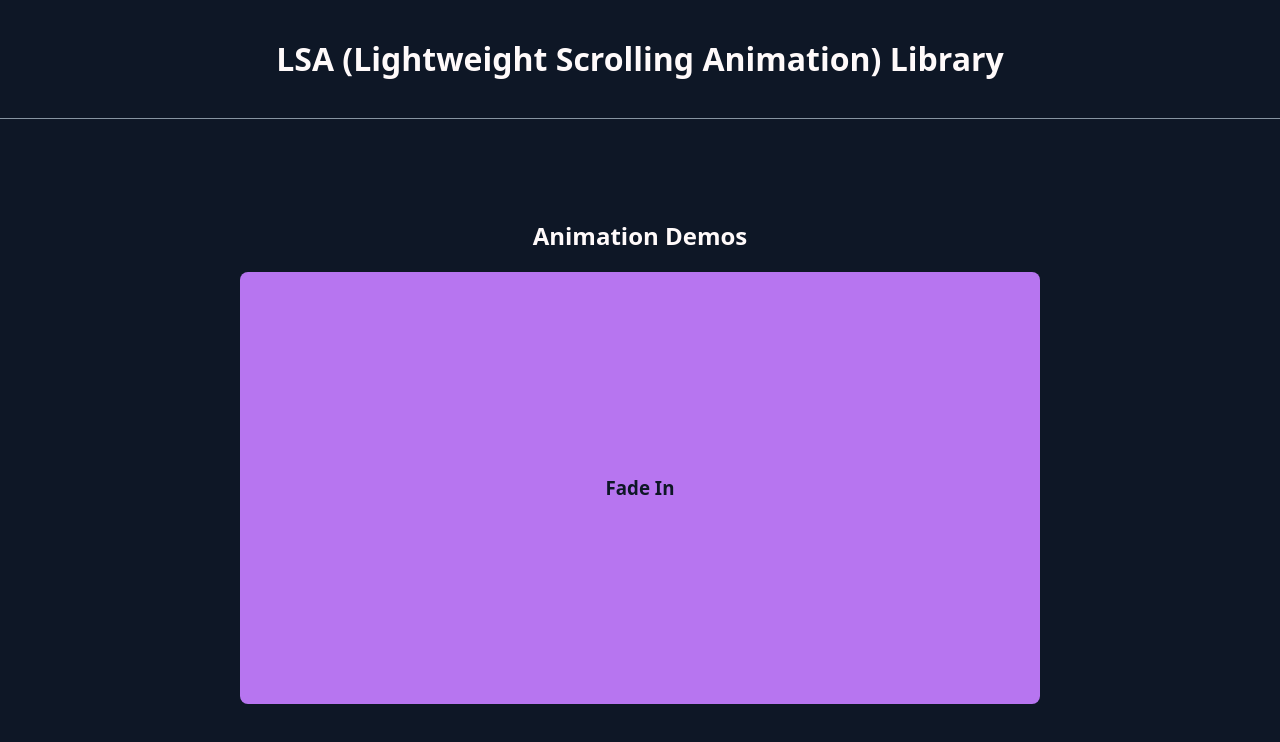
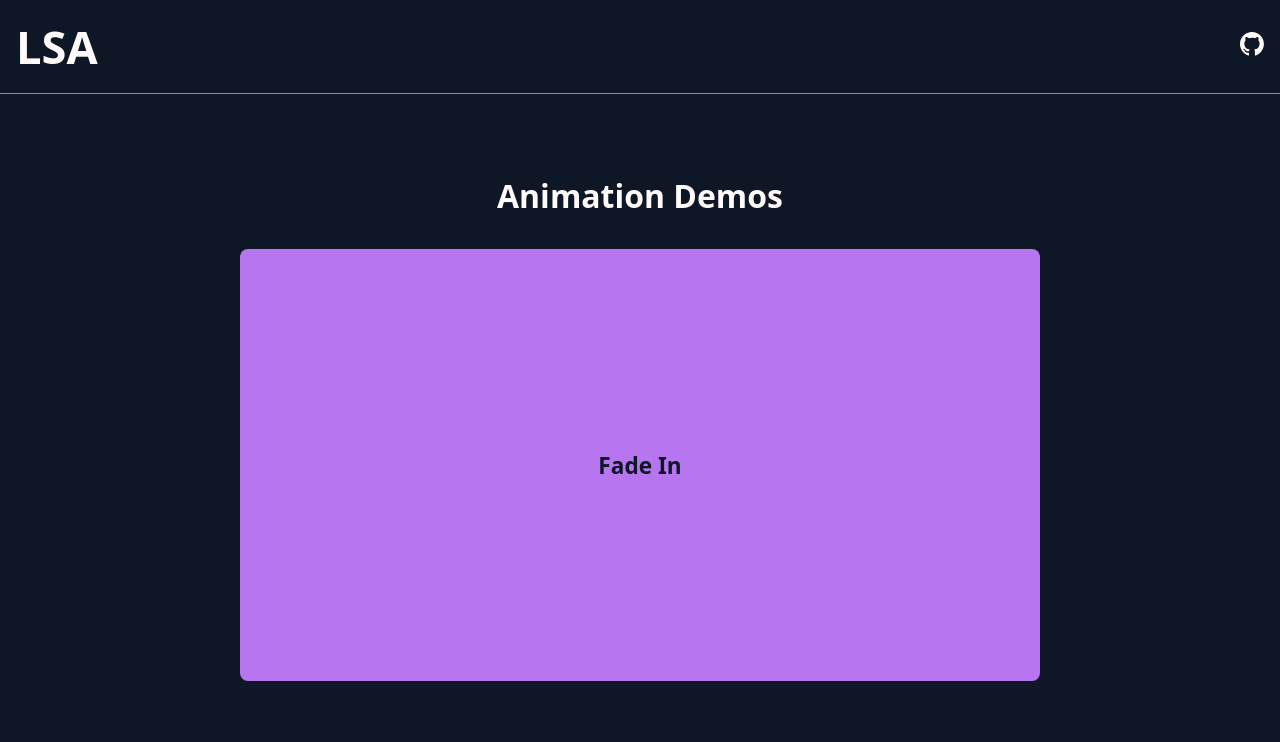
Before and after one commit to joshnussbaum89/lsa, a plain HTML site: page index.html in a window 1280 px wide. Shown: the top 742 px of the page. Drawn offline with Linux system fonts and the light colour scheme.

Commit message:
feat(app): add github repo link to header

```diff
--- a/index.html
+++ b/index.html
@@ -3,14 +3,35 @@
   <head>
     <meta charset="UTF-8" />
     <meta name="viewport" content="width=device-width, initial-scale=1.0" />
+    <meta
+      name="description"
+      content="Easy to use, lightweight scrolling animations (LSA) for your website."
+    />
     <link rel="stylesheet" href="style.css" />
     <link rel="stylesheet" href="lsa/style.css" />
-    <script src="lsa/main.js"></script>
-    <title>LSA (Lightweight Scrolling Animation) Library</title>
+    <script src="lsa/main.js" defer></script>
+    <title>Lightweight Scrolling Animations (LSA)</title>
   </head>
   <body>
     <header>
-      <h1>LSA (Lightweight Scrolling Animation) Library</h1>
+      <div class="flex">
+        <h1>LSA</h1>
+        <a
+          href="https://github.com/wave-land-web/lsa"
+          target="_blank"
+          rel="noopener noreferrer"
+          aria-label="GitHub Repo"
+          title="GitHub Repo"
+        >
+          <svg width="98" height="96" xmlns="http://www.w3.org/2000/svg" viewBox="0 0 98 96">
+            <path
+              fill-rule="evenodd"
+              clip-rule="evenodd"
+              d="M48.854 0C21.839 0 0 22 0 49.217c0 21.756 13.993 40.172 33.405 46.69 2.427.49 3.316-1.059 3.316-2.362 0-1.141-.08-5.052-.08-9.127-13.59 2.934-16.42-5.867-16.42-5.867-2.184-5.704-5.42-7.17-5.42-7.17-4.448-3.015.324-3.015.324-3.015 4.934.326 7.523 5.052 7.523 5.052 4.367 7.496 11.404 5.378 14.235 4.074.404-3.178 1.699-5.378 3.074-6.6-10.839-1.141-22.243-5.378-22.243-24.283 0-5.378 1.94-9.778 5.014-13.2-.485-1.222-2.184-6.275.486-13.038 0 0 4.125-1.304 13.426 5.052a46.97 46.97 0 0 1 12.214-1.63c4.125 0 8.33.571 12.213 1.63 9.302-6.356 13.427-5.052 13.427-5.052 2.67 6.763.97 11.816.485 13.038 3.155 3.422 5.015 7.822 5.015 13.2 0 18.905-11.404 23.06-22.324 24.283 1.78 1.548 3.316 4.481 3.316 9.126 0 6.6-.08 11.897-.08 13.526 0 1.304.89 2.853 3.316 2.364 19.412-6.52 33.405-24.935 33.405-46.691C97.707 22 75.788 0 48.854 0z"
+            />
+          </svg>
+        </a>
+      </div>
     </header>
 
     <main>
@@ -65,15 +86,26 @@
     </main>
 
     <footer>
-      <div class="footer-items">
+      <div class="flex">
         <p>
           &copy; Made by
-          <a href="https://wavelandweb.com" target="_blank" rel="noopener noreferrer">
+          <a
+            href="https://wavelandweb.com"
+            target="_blank"
+            rel="noopener noreferrer"
+            aria-label="Wave Land Web Website"
+            title="Wave Land Web Website"
+          >
             Wave Land Web</a
           >
         </p>
-
-        <a href="https://github.com/wave-land-web/lsa" target="_blank" rel="noopener noreferrer">
+        <a
+          href="https://github.com/wave-land-web/lsa"
+          target="_blank"
+          rel="noopener noreferrer"
+          aria-label="GitHub Repo"
+          title="GitHub Repo"
+        >
           <svg width="98" height="96" xmlns="http://www.w3.org/2000/svg" viewBox="0 0 98 96">
             <path
               fill-rule="evenodd"
--- a/style.css
+++ b/style.css
@@ -9,8 +9,20 @@
   --color-orange: #ff757e;
   --color-blue: #82aaff;
   --color-grey: #8794a1;
+
+  --font-size-sm: 1rem;
+  --font-size-md: 1.414rem;
+  --font-size-lg: 1.999rem;
+  --font-size-xl: 2.827rem;
+
   --section-spacing: 4rem;
-  --max-width: 800px;
+  --max-width-md: 800px;
+  --max-width-lg: 1440px;
+}
+
+html {
+  scrollbar-color: var(--color-white) var(--color-darkBlue);
+  scrollbar-width: thin;
 }
 
 body {
@@ -25,9 +37,10 @@ body {
 }
 
 main {
-  max-width: var(--max-width);
+  max-width: var(--max-width-md);
   margin: 0 auto var(--section-spacing);
   padding: 1rem;
+  overflow: hidden;
 }
 
 header {
@@ -45,11 +58,34 @@ footer {
   color: var(--color-white);
 }
 
+h1,
+h2,
+h3 {
+  margin: 0;
+}
+
+h1 {
+  font-size: var(--font-size-xl);
+}
+
+h2 {
+  margin-bottom: 2rem;
+  font-size: var(--font-size-lg);
+}
+
+h3 {
+  font-size: var(--font-size-md);
+}
+
 svg {
   width: 100%;
   height: auto;
   max-width: 1.5rem;
   fill: var(--color-white);
+}
+
+p {
+  font-size: var(--font-size-sm);
 }
 
 a {
@@ -88,8 +124,8 @@ a:hover svg {
   background-color: var(--color-blue);
 }
 
-.footer-items {
-  max-width: var(--max-width);
+.flex {
+  max-width: var(--max-width-lg);
   margin: 0 auto;
   display: flex;
   justify-content: space-between;
```
